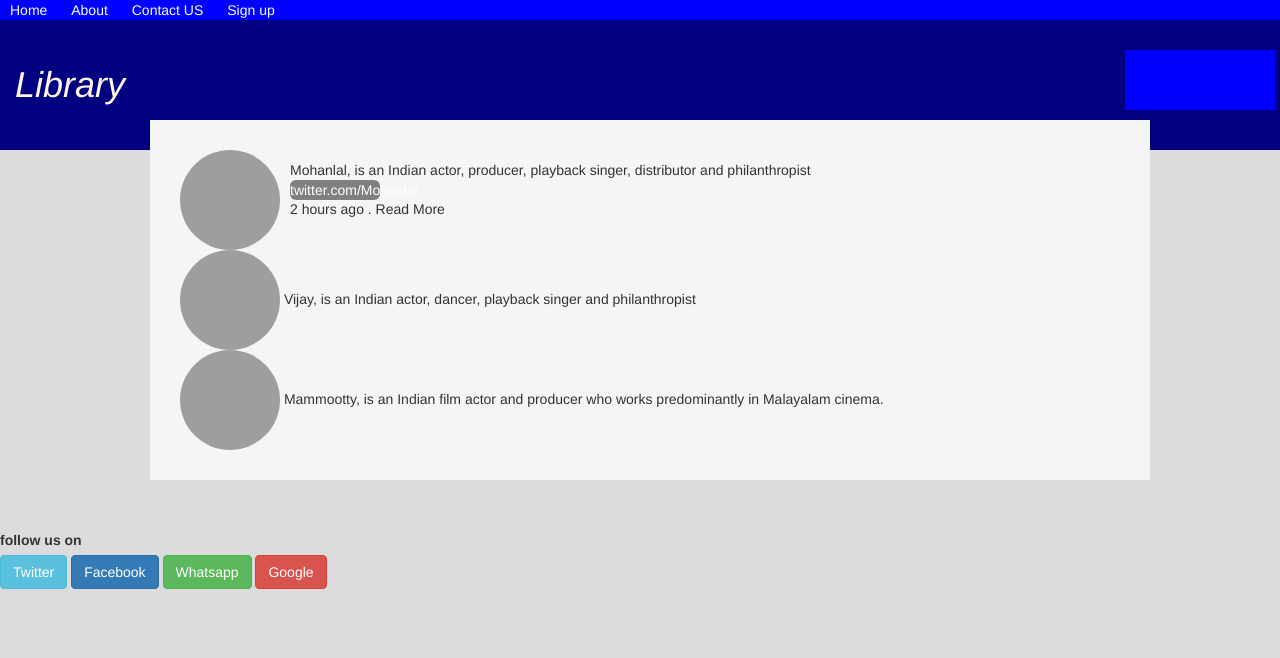
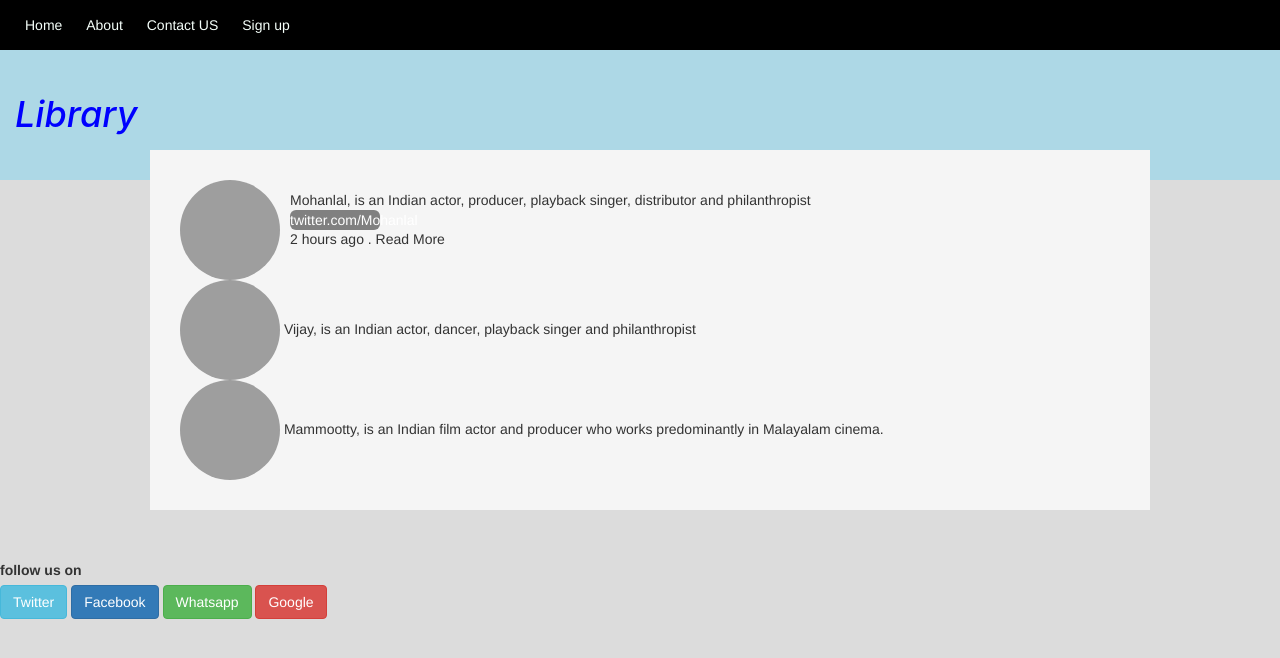
Before and after one commit to Abhijith-Abi/Internship, a plain HTML site: page Library.html in a window 1280 px wide. Drawn offline with nearby package versions, Linux system fonts and the light colour scheme; grey boxes are pictures that could not be loaded; some icons are missing.

Commit message:
Update Library.html

```diff
--- a/Library.html
+++ b/Library.html
@@ -8,7 +8,6 @@
     <link rel="stylesheet" href="https://maxcdn.bootstrapcdn.com/bootstrap/3.4.1/css/bootstrap.min.css">
     <script src="https://ajax.googleapis.com/ajax/libs/jquery/3.5.1/jquery.min.js"></script>
     <script src="https://maxcdn.bootstrapcdn.com/bootstrap/3.4.1/js/bootstrap.min.js"></script>
-
 </head>
 <style>
     main {
@@ -28,7 +27,8 @@
     }
 
     .topnav {
-        background-color: blue;
+        background-color: black;
+        padding: 15px;
 
 
     }
@@ -39,14 +39,14 @@
     }
 
     header {
-        background-color: navy;
-        color: oldlace;
+        background-color: lightblue;
+        color: blue;
         display: flex;
         margin-top: auto;
         width: 100%;
         height: 130px;
         flex-direction: row;
-
+        font-family: -apple-system, BlinkMacSystemFont, 'Segoe UI', Roboto, Oxygen, Ubuntu, Cantarell, 'Open Sans', 'Helvetica Neue', sans-serif;
     }
 
     img {
@@ -66,7 +66,7 @@
     }
 
     .livdiv {
-        background: blue;
+        background:lightblue;
         margin-top: 30px;
         width: 150px;
         height: 60px;
@@ -100,10 +100,9 @@
         <a class="active" href="/login.html">Sign up</a>
     </div>
     <header>
-        <h1><i class='fa fa-book-open'> </i>Library</h1>
+        <h1><i class="fa fa-book-open"> </i>Library</h1>
         <div class="livdiv"></div>
     </header>
-
     <div class="imgdiv">
         <main>
             <img src="https://static.toiimg.com/photo/msid-68990313/68990313.jpg?103748" alt="">
@@ -130,7 +129,6 @@
             <button type="button" class="btn btn-danger">Google</button>
         </div>
     </footer>
-
 </body>
 
 </html>
```
